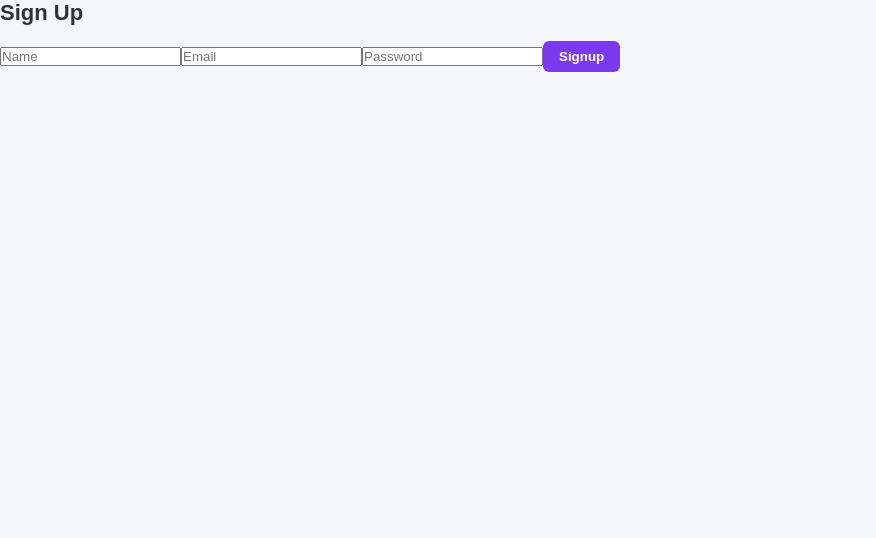
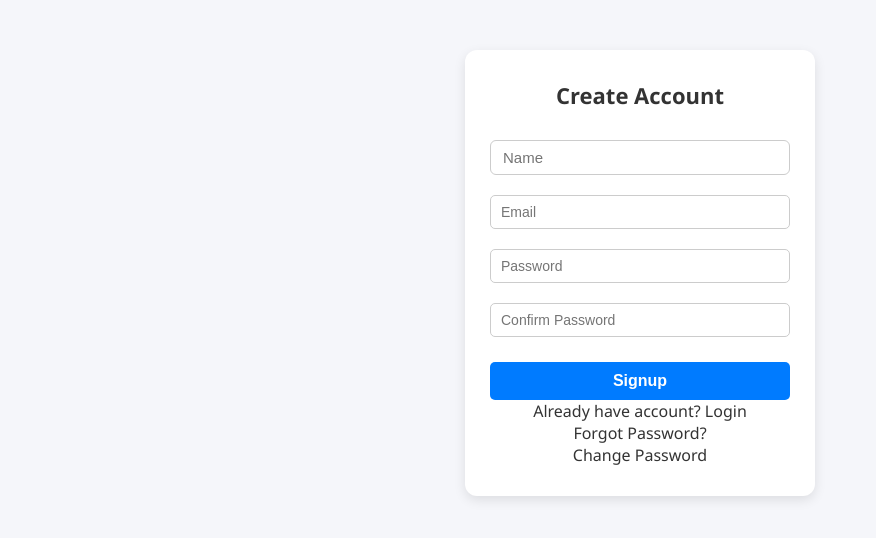
Before and after one commit to Shaheer786786/MyEcommerce-Website, a React (Vite) app in the folder frontend/: page /signup in a window 1280 px wide. Shown: the top 538 px of the page, without its empty margins (0-876 px from the left). Built offline with nearby package versions, Linux system fonts and the light colour scheme; no server answers.

Commit message:
Improved signup with confirm password, forgot password and change password feature

```diff
--- a/frontend/src/components/Signup.jsx
+++ b/frontend/src/components/Signup.jsx
@@ -1,29 +1,168 @@
 import { useState } from "react";
 import axios from "axios";
 import { useNavigate } from "react-router-dom";
+import BASE_URL from "../config";
+import "./Auth.css";
 
 export default function Signup() {
-  const [form, setForm] = useState({ name: "", email: "", password: "" });
+  const [form, setForm] = useState({
+    name: "",
+    email: "",
+    password: "",
+    confirmPassword: ""
+  });
+
+  const [loading, setLoading] = useState(false);
   const navigate = useNavigate();
 
+  /* ================= SIGNUP ================= */
   const handleSubmit = async (e) => {
     e.preventDefault();
+
+    if (!form.name || !form.email || !form.password) {
+      alert("All fields are required");
+      return;
+    }
+
+    if (form.password !== form.confirmPassword) {
+      alert("Passwords do not match");
+      return;
+    }
+
     try {
-      await axios.post("http://127.0.0.1:5000/auth/signup", form);
-      alert("Signup successful");
+      setLoading(true);
+
+      await axios.post(`${BASE_URL}/auth/signup`, {
+        name: form.name,
+        email: form.email,
+        password: form.password,
+      });
+
+      alert("Signup successful!");
       navigate("/login");
+
     } catch (err) {
-      alert(err.response.data.error);
+      alert(
+        err.response?.data?.message ||
+        err.response?.data?.error ||
+        "Signup failed"
+      );
+    } finally {
+      setLoading(false);
+    }
+  };
+
+  /* ================= CHANGE PASSWORD ================= */
+  const handleChangePassword = async () => {
+    if (!form.email) {
+      alert("Enter your email first");
+      return;
+    }
+
+    const newPassword = prompt("Enter new password:");
+    if (!newPassword) return;
+
+    try {
+      await axios.post(`${BASE_URL}/auth/change-password`, {
+        email: form.email,
+        newPassword: newPassword,
+      });
+
+      alert("Password changed successfully!");
+    } catch (err) {
+      alert(
+        err.response?.data?.message ||
+        "Password change failed"
+      );
+    }
+  };
+
+  /* ================= FORGOT PASSWORD ================= */
+  const handleForgotPassword = async () => {
+    if (!form.email) {
+      alert("Enter your email first");
+      return;
+    }
+
+    try {
+      await axios.post(`${BASE_URL}/auth/forgot-password`, {
+        email: form.email,
+      });
+
+      alert("Reset link sent to your email");
+    } catch (err) {
+      alert(
+        err.response?.data?.message ||
+        "Error sending reset link"
+      );
     }
   };
 
   return (
-    <form onSubmit={handleSubmit}>
-      <h2>Sign Up</h2>
-      <input placeholder="Name" onChange={e => setForm({...form, name:e.target.value})} />
-      <input placeholder="Email" onChange={e => setForm({...form, email:e.target.value})} />
-      <input type="password" placeholder="Password" onChange={e => setForm({...form, password:e.target.value})} />
-      <button type="submit">Signup</button>
-    </form>
+    <div className="auth-container">
+      <div className="auth-card">
+        <h2>Create Account</h2>
+
+        <form onSubmit={handleSubmit}>
+          <input
+            type="text"
+            placeholder="Name"
+            value={form.name}
+            onChange={(e) =>
+              setForm({ ...form, name: e.target.value })
+            }
+          />
+
+          <input
+            type="email"
+            placeholder="Email"
+            value={form.email}
+            onChange={(e) =>
+              setForm({ ...form, email: e.target.value })
+            }
+          />
+
+          <input
+            type="password"
+            placeholder="Password"
+            value={form.password}
+            onChange={(e) =>
+              setForm({ ...form, password: e.target.value })
+            }
+          />
+
+          <input
+            type="password"
+            placeholder="Confirm Password"
+            value={form.confirmPassword}
+            onChange={(e) =>
+              setForm({ ...form, confirmPassword: e.target.value })
+            }
+          />
+
+          <button type="submit" disabled={loading}>
+            {loading ? "Creating..." : "Signup"}
+          </button>
+        </form>
+
+        <div className="auth-links">
+          <span onClick={() => navigate("/login")}>
+            Already have account? Login
+          </span>
+        </div>
+
+        <div className="auth-links">
+          <span onClick={handleForgotPassword}>
+            Forgot Password?
+          </span>
+        </div>
+
+        <div className="auth-links">
+          <span onClick={handleChangePassword}>
+            Change Password
+          </span>
+        </div>
+      </div>
+    </div>
   );
 }
```
Also changed, not shown: 1 other file (tests, documents, lock files or other folders).
